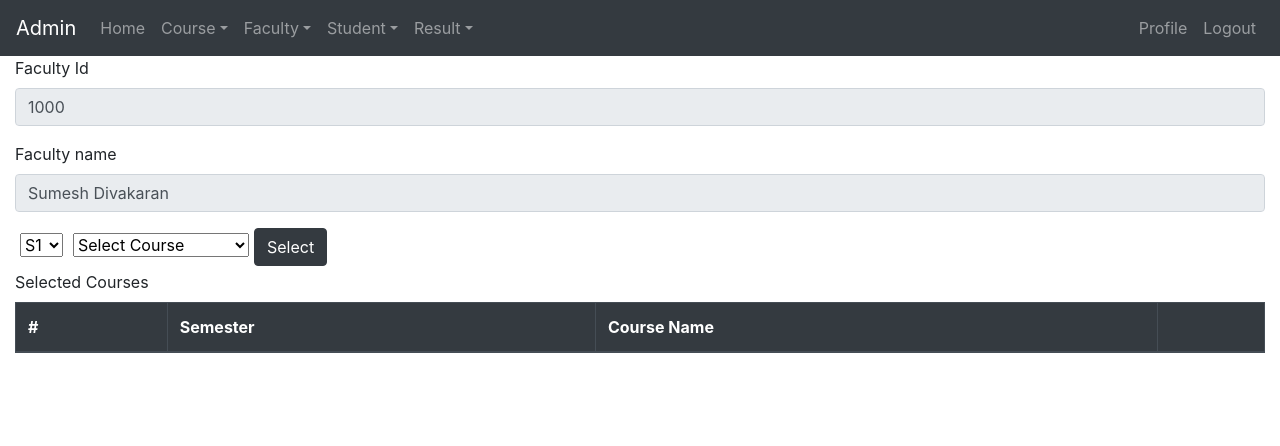
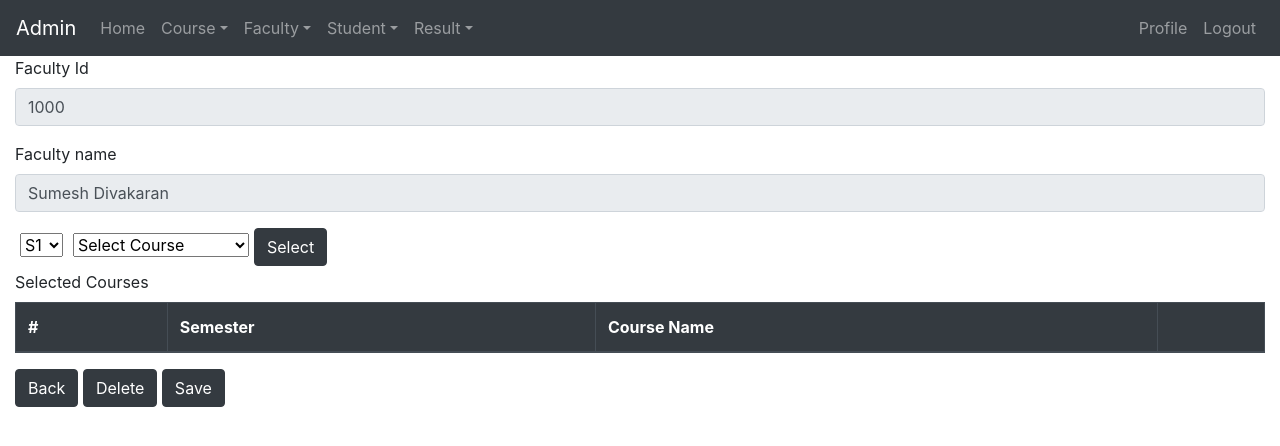
Before and after one commit to dhruvpeter/co_po_automation, a React (Create React App) app: page /admin/faculty/view-faculty/assign-faculty in a window 1280 px wide. Shown: the top 446 px of the page. Built offline with nearby package versions, Linux system fonts and the light colour scheme.

Commit message:
buttons added to assign faculty page

```diff
--- a/src/Component/Admin/Faculty/ViewFaculty/AssignFaculty/AssignFaculty.js
+++ b/src/Component/Admin/Faculty/ViewFaculty/AssignFaculty/AssignFaculty.js
@@ -59,6 +59,19 @@ export default function AssignFaculty() {
 
     setFaculty({ ...faculty, course: courseAfterDelete });
   };
+  function Submit(e) {
+    e.preventDefault();
+    console.log("Submit Button clicked.");
+  }
+
+  function Delete(e) {
+    e.preventDefault();
+    console.log("Delete Button clicked.");
+  }
+  function Back(e) {
+    e.preventDefault();
+    console.log("Back Button clicked.");
+  }
   return (
     <div className="container-fluid">
       <div className="form">
@@ -129,6 +142,17 @@ export default function AssignFaculty() {
           </tbody>
         </Table>
       </div>
+      <div>
+        <Button variant="dark" onClick={Back}>
+          Back
+        </Button>{" "}
+        <Button variant="dark" onClick={Delete}>
+          Delete
+        </Button>{" "}
+        <Button variant="dark" onClick={Submit}>
+          Save
+        </Button>
+      </div>
     </div>
   );
 }
```
